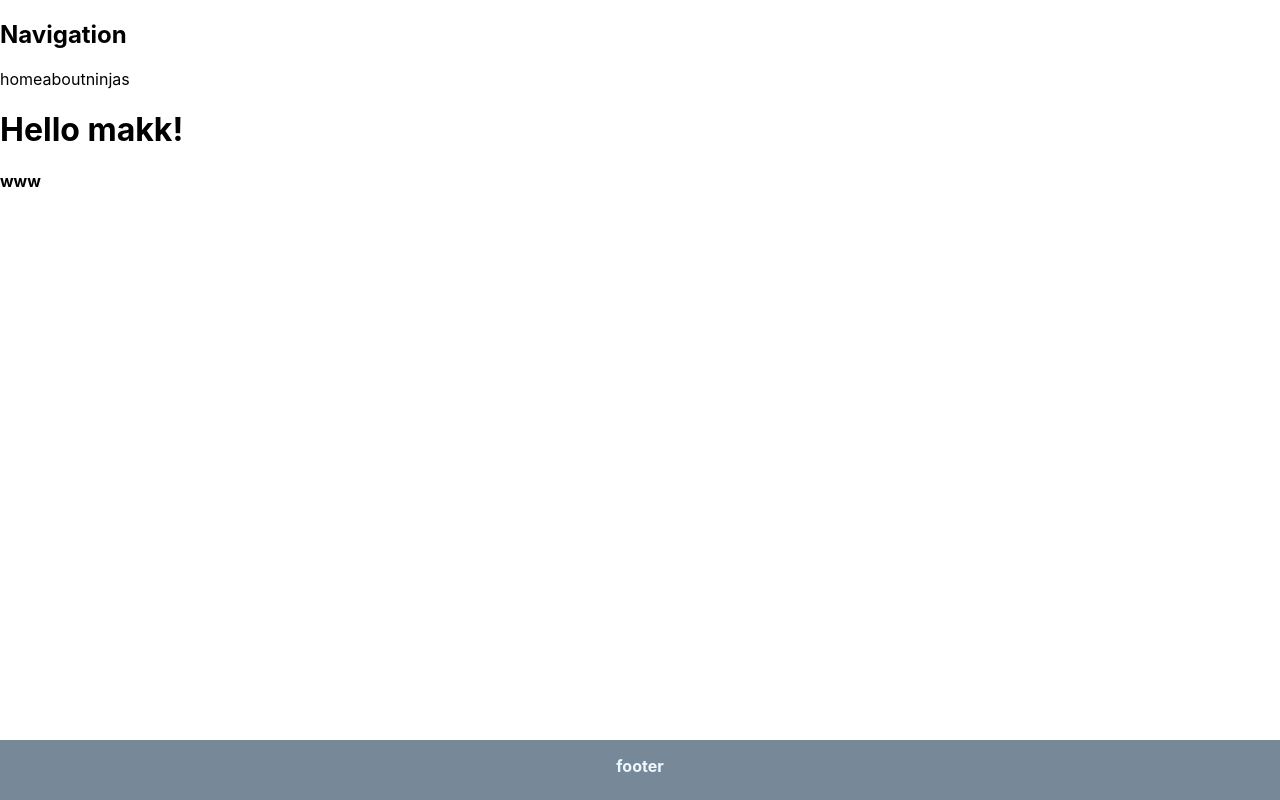
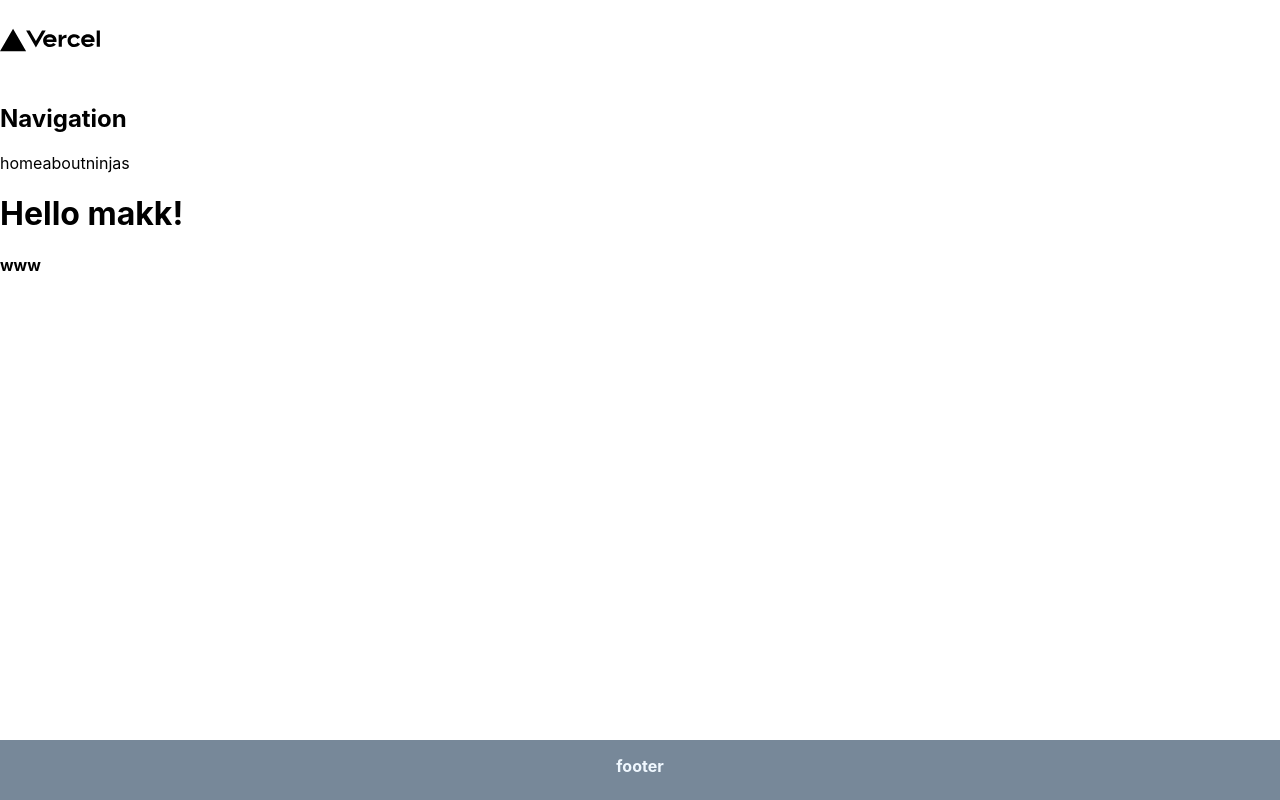
Before and after one commit to daniwidodo/nextjs-net-ninja, a Next.js app: page / in a window 1280 px wide. Built offline with nearby package versions, Linux system fonts and the light colour scheme.

Commit message:
use next/image and next/head

```diff
--- a/components/Navbar.js
+++ b/components/Navbar.js
@@ -1,8 +1,11 @@
 import Link from "next/link";
+import Image from "next/image";
+
 const Navbar = () => {
   return (
     <nav>
       <div className="logo">
+        <Image src={"/vercel.svg"} width={100} height={80} alt="fuck it" />
         <h1>Navigation</h1>
 
         <Link href="/">
--- a/pages/index.js
+++ b/pages/index.js
@@ -1,14 +1,18 @@
-import Head from 'next/head'
-import Image from 'next/image'
-import styles from '../styles/Home.module.css'
+import Head from "next/head";
+
+import styles from "../styles/Home.module.css";
 
 export default function Home() {
   return (
-   <div>
+    <>
+      <Head>
+        <title>Homepage | bangtur </title>
 
-    <h1>Hello makk!</h1>
-    <h4>www</h4>
-
-   </div>
-  )
+      </Head>
+      <div>
+        <h1>Hello makk!</h1>
+        <h4>www</h4>
+      </div>
+    </>
+  );
 }
```
